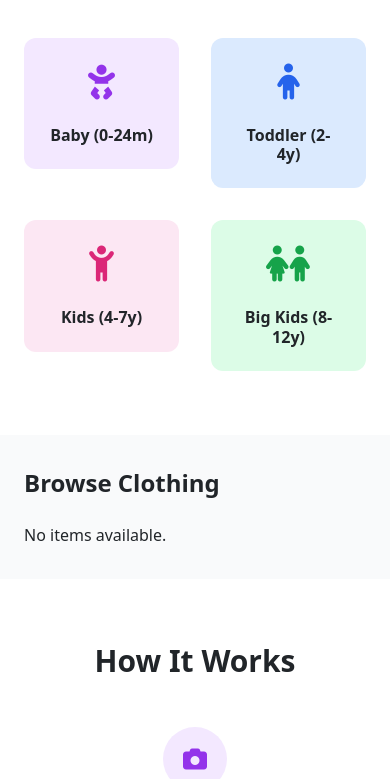
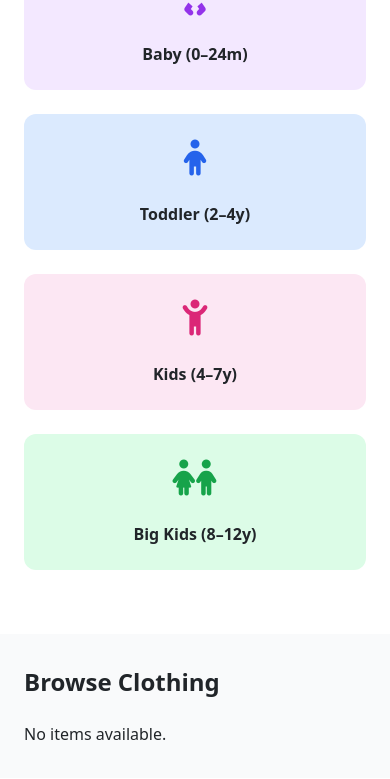
Before and after one commit to estii20/clothing_app, a Django app: page /?category=baby in a window 390 px wide. Shown: the part 1092-1871 px from the top of the page. Run offline with Django 5.2, Linux system fonts and the light colour scheme; data comes from the database, SQL or seed files in the repository; both versions use the stored data as it was after the commit; some libraries are stand-ins or nearby versions.

Commit message:
Improve category responsiveness across all screen sizes

```diff
--- a/marketplace/templates/marketplace/item_list.html
+++ b/marketplace/templates/marketplace/item_list.html
@@ -60,36 +60,43 @@
     <!-- Categories -->
     <section id="categories" class="py-16 bg-white">
     <div class="container mx-auto px-4">
-            <h2 class="text-3xl font-bold mb-12 text-left">Shop by Category</h2>
-            <div class="grid grid-cols-2 md:grid-cols-4 gap-8">
+        <div class="grid grid-cols-1 sm:grid-cols-2 md:grid-cols-3 lg:grid-cols-4 gap-6 sm:gap-8">
+        <!-- Baby -->
         <a href="?category=baby" class="category-card group">
             <div class="bg-purple-100 rounded-xl p-6 text-center transition-all group-hover:bg-purple-200">
             <i class="fa-solid fa-baby text-4xl text-purple-600 mb-4"></i>
-                        <h3 class="font-semibold">Baby (0-24m)</h3>
+            <h3 class="font-semibold text-base md:text-lg">Baby (0–24m)</h3>
             </div>
         </a>
+
+        <!-- Toddler -->
         <a href="?category=toddler" class="category-card group">
             <div class="bg-blue-100 rounded-xl p-6 text-center transition-all group-hover:bg-blue-200">
             <i class="fa-solid fa-child text-4xl text-blue-600 mb-4"></i>
-                        <h3 class="font-semibold">Toddler (2-4y)</h3>
+            <h3 class="font-semibold text-base md:text-lg">Toddler (2–4y)</h3>
             </div>
         </a>
+
+        <!-- Kids -->
         <a href="?category=kids" class="category-card group">
             <div class="bg-pink-100 rounded-xl p-6 text-center transition-all group-hover:bg-pink-200">
             <i class="fa-solid fa-child-reaching text-4xl text-pink-600 mb-4"></i>
-                        <h3 class="font-semibold">Kids (4-7y)</h3>
+            <h3 class="font-semibold text-base md:text-lg">Kids (4–7y)</h3>
             </div>
         </a>
+
+        <!-- Big Kids -->
         <a href="?category=big_kids" class="category-card group">
             <div class="bg-green-100 rounded-xl p-6 text-center transition-all group-hover:bg-green-200">
             <i class="fa-solid fa-children text-4xl text-green-600 mb-4"></i>
-                        <h3 class="font-semibold">Big Kids (8-12y)</h3>
+            <h3 class="font-semibold text-base md:text-lg">Big Kids (8–12y)</h3>
             </div>
         </a>
         </div>
     </div>
     </section>
     <!-- End Categories -->
+
 
     <!-- Featured Products -->
     <div class="container mx-auto px-4 py-8" id="featured-products">
--- a/templates/base.html
+++ b/templates/base.html
@@ -169,6 +169,5 @@
         },
     });
     </script>
-
 </body>
 </html>
```
Also changed, not shown: db.sqlite3. Lines whose indentation alone changed are shown as unchanged.
